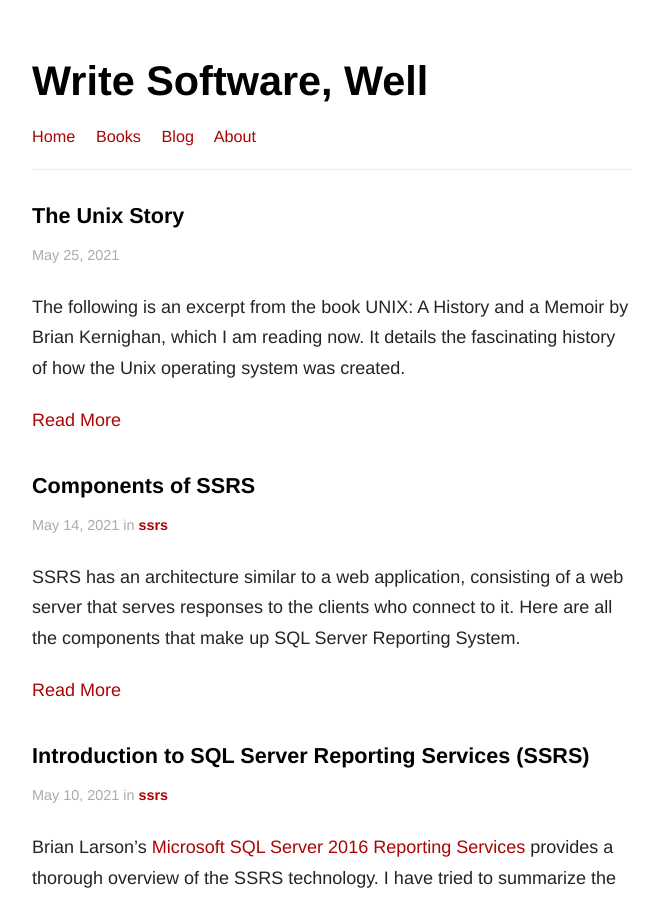
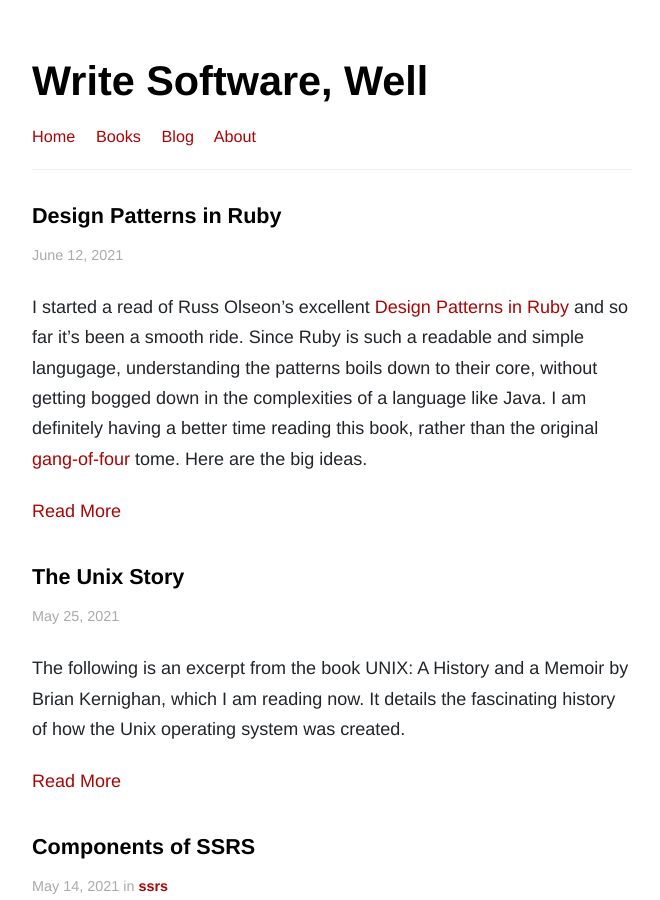
Before and after one commit to akshayKhot/akshayKhot.github.io, a Jekyll site: the page built from index.html, in a window 1280 px wide and 900 px high. Shown: the whole window, without its empty margins (308-968 px from the left). Built offline with Jekyll 4.4.1, drawn with Linux system fonts in a browser that asks for light colours; the list of posts is cut into pages by our own code; some of the changed text lies outside the part shown.

Commit message:
design patterns

```diff
--- a/_drafts/design-patterns.md
+++ b/_posts/2021-6-12-design-patterns-ruby.md
@@ -4,7 +4,10 @@
 in: design_patterns/inheritance.png
 comp: design_patterns/composition.png
 d_comp: design_patterns/dynamic_composition.png
+tmp: design_patterns/template_method.png
 ---
+
+I started a read of Russ Olseon's excellent [Design Patterns in Ruby](https://learning.oreilly.com/library/view/design-patterns-in/9780321490452/) and so far it's been a smooth ride. Since Ruby is such a readable and simple langugage, understanding the patterns boils down to their core, without getting bogged down in the complexities of a language like Java. I am definitely having a better time reading this book, rather than the original [gang-of-four](https://learning.oreilly.com/library/view/design-patterns-elements/0201633612/) tome. Here are the big ideas.
 
 **Separate out the things that change from those that stay the same.**
 
@@ -43,3 +46,9 @@
 The YAGNI principle says simply that you should not implement features, or design in flexibility, that you don’t need right now. Why? Because chances are, you ain’t gonna need it later, either.
 
 > Focus on the things that you need right now, building in only the flexibility that you know you need. If you are not sure that you need it right now, postpone implementing the functionality until you really do need it. If you do not need it now, do not implement it now; instead, spend your time and energy implementing the things that you definitely need right now.
+
+---
+
+### Ruby is a meritocracy
+
+> This “I am what I am” approach to typing has been called **duck typing.** The name comes from the old bit of wisdom that goes, “If it looks like a duck and quacks like a duck, then it is a duck.” Another way to look at this issue is to think of static typing as working like an aristocracy: Statically typed languages are constantly asking about your parent or grandparent, or perhaps, in the case of Java-style interfaces, your aunts and uncles. In a statically typed language, an object’s family tree matters deeply. Dynamically typed languages, by contrast, are meritocracies: They are concerned with which methods you have, rather than where those methods came from. Dynamically typed languages rarely ask about an object’s ancestry; instead, they simply say, “I don’t care who you are related to, Mac. All I want to know is what you can do.”[[1\]](https://learning.oreilly.com/library/view/design-patterns-in/9780321490452/footnote.html#ch03fn01)
```
Also changed, not shown: resume.md (+0 -6 lines), images/design_patterns/template_method.png (added).
